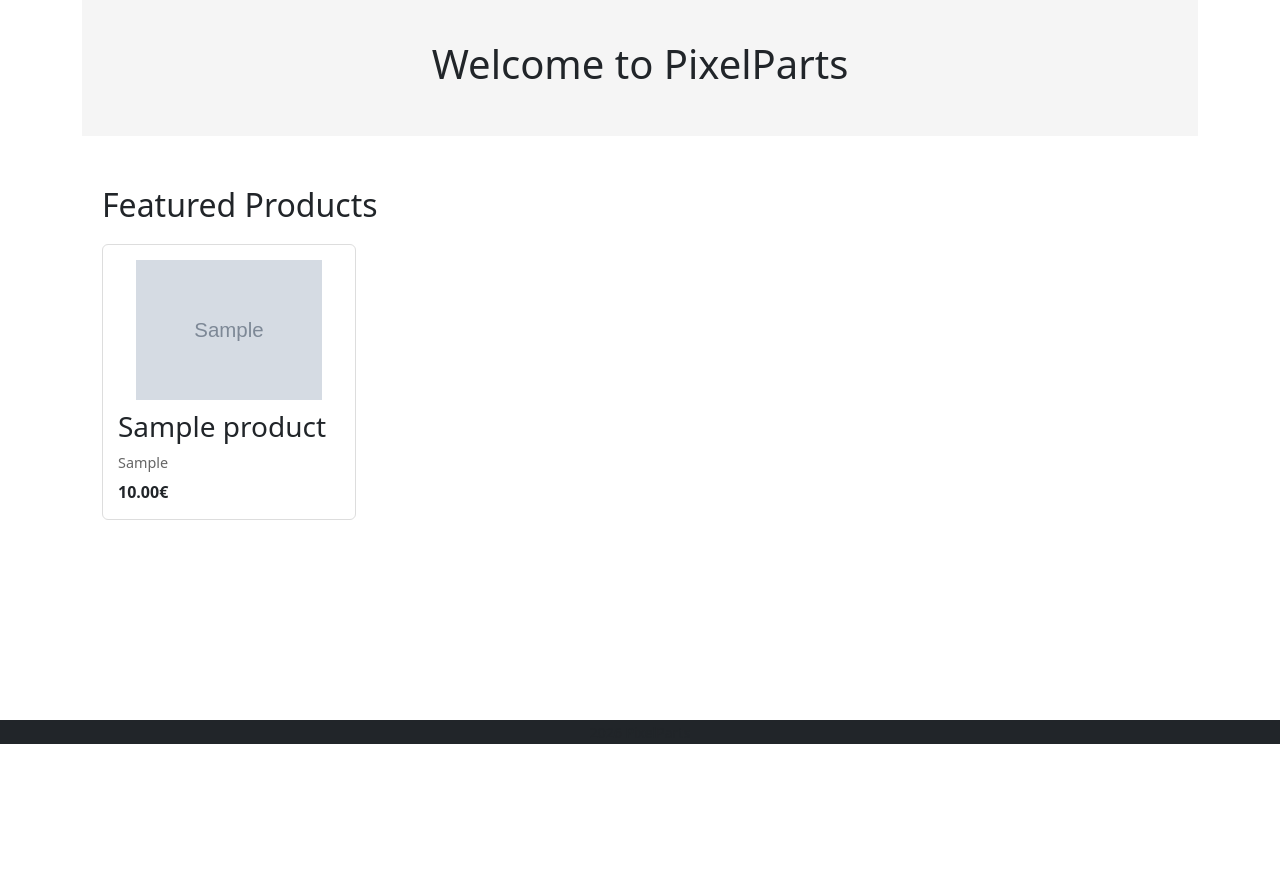
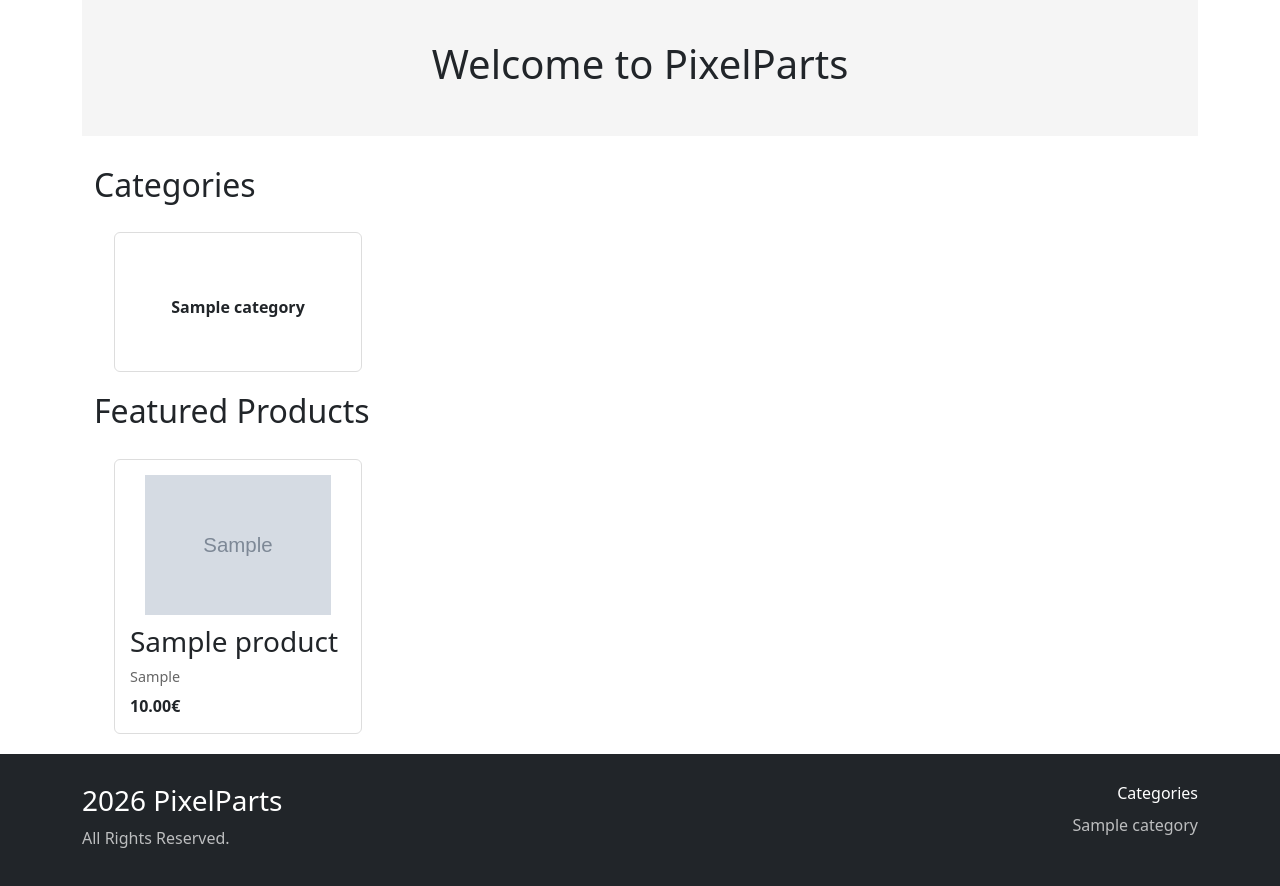
Before and after one commit to alexkotr1/PixelPartsFinalProject, a Django app: page / in a window 1280 px wide. Shown: the part 56-942 px from the top of the page. Before the commit the page ends 800 px from the top, so only its background shows below. Run offline with Django 5.2, Linux system fonts and the light colour scheme; tables that the repository leaves empty hold one stand-in row (values such as "Sample post"); grey boxes marked "Sample" are stand-in pictures.

Commit message:
add bootstrap icon field to categories, implement product detail page and improved footer a bit

```diff
--- a/pixelparts/static/css/footer.css
+++ b/pixelparts/static/css/footer.css
@@ -1,7 +1,54 @@
 .site-footer {
     background-color: #212529;
-    color: rgba(255, 255, 255, 0.5);
-    padding: 15px 0;
+    color: rgba(255, 255, 255, 0.7);
     margin-top: auto;
-    text-align: center;
+    padding: 30px 0 0;
 }
+
+.footer-content {
+    display: flex;
+    justify-content: space-between;
+    flex-wrap: wrap;
+    gap: 30px;
+    padding-bottom: 20px;
+}
+
+.footer-brand,
+.footer-links {
+    flex: 1;
+    min-width: 200px;
+}
+
+.footer-brand h3 {
+    color: #fff;
+    margin-bottom: 8px;
+}
+
+.footer-links {
+    text-align: right;
+}
+
+.footer-links h4 {
+    color: #fff;
+    font-size: 1rem;
+    margin-bottom: 10px;
+}
+
+.footer-links ul {
+    list-style: none;
+    padding: 0;
+    margin: 0;
+}
+
+.footer-links li {
+    margin-bottom: 5px;
+}
+
+.footer-links a {
+    color: rgba(255, 255, 255, 0.7);
+    text-decoration: none;
+}
+
+.footer-links a:hover {
+    color: #fff;
+}
--- a/pixelparts/static/css/main.css
+++ b/pixelparts/static/css/main.css
@@ -2,11 +2,3 @@
     padding: 40px 20px;
     text-align: center;
 }
-
-.product-image {
-    width: 100%;
-    height: 140px;
-    object-fit: contain;
-    margin-bottom: 10px;
-
-}
--- a/pixelparts/static/css/home.css
+++ b/pixelparts/static/css/store/home.css
@@ -5,21 +5,18 @@
     margin-bottom: 30px;
 }
 
-.featured {
+.home-grid h2 {
+    margin-bottom: 20px;
+}
+
+.home-grid {
+    display: grid;
+    grid-template-columns: repeat(auto-fill, minmax(200px, 1fr));
+    gap: 20px;
     padding: 20px;
 }
 
-.featured h2 {
-    margin-bottom: 20px;
-}
-
-.featured-products-grid {
-    display: grid;
-    grid-template-columns: repeat(auto-fill, minmax(200px, 1fr));
-    gap: 20px;
-}
-
-.product-card {
+.home-card {
     display: block;
     padding: 15px;
     border: 1px solid #ddd;
@@ -31,18 +28,44 @@
     min-width: 0;
 }
 
-.product-card:hover {
+.home-card:hover {
     transform: translateY(-2px);
     border-color: #888;
 }
 
-.product-card .brand {
+.home-card .home-card-subtitle {
     color: #666;
     font-size: 0.9em;
     margin: 4px 0;
 }
 
-.product-card .price {
+.home-card .home-card-subtitle-2 {
     font-weight: bold;
     margin: 6px 0 0;
 }
+
+.product-image {
+    width: 100%;
+    height: 140px;
+    object-fit: contain;
+    margin-bottom: 10px;
+
+}
+.category {
+    display: flex;
+    flex-direction: column;
+    align-items: center;
+    justify-content: center;
+    text-align: center;
+    min-height: 140px;
+}
+
+.category i {
+    font-size: 2rem;
+    color: #0d6efd;
+    margin-bottom: 10px;
+}
+
+.category .home-card-subtitle-2 {
+    margin: 0;
+}
--- a/pixelparts/store/models.py
+++ b/pixelparts/store/models.py
@@ -9,6 +9,7 @@ class Category(models.Model):
     name = models.CharField(max_length=200,unique=True)
     verbose_name = 'Category'
     parent = models.ForeignKey('self', on_delete=models.CASCADE, null=True, blank=True)
+    bootstrap_icon_code = models.CharField(max_length=50, blank=True)
 
     class Meta:
         verbose_name_plural = 'Categories'
--- a/pixelparts/store/urls.py
+++ b/pixelparts/store/urls.py
@@ -5,4 +5,5 @@ from django.conf.urls.static import static
 
 urlpatterns = [
     path('', views.home, name='home'),
+    path('product/<int:pk>/', views.product_detail, name='product_detail')
 ] + static(settings.MEDIA_URL, document_root=settings.MEDIA_ROOT)
--- a/pixelparts/store/views.py
+++ b/pixelparts/store/views.py
@@ -1,7 +1,17 @@
-from django.shortcuts import render
-from .models import Product
+from django.shortcuts import render, get_object_or_404
+from .models import Product, Category
 # Create your views here.
+
 
 def home(request):
     featured = Product.objects.all().filter(featured=True)[:4]
-    return render(request, 'store/home.html', {'featured': featured})
+    featured_with_images = []
+    for product in featured:
+        if product.image:
+            featured_with_images.append(product)
+    return render(request, 'store/home.html', {'featured': featured_with_images, 'categories': Category.objects.all()[:8]})
+
+
+def product_detail(request, pk):
+    product = get_object_or_404(Product, pk=pk)
+    return render(request, 'store/product_detail.html', {'product': product})
--- a/pixelparts/templates/partials/footer.html
+++ b/pixelparts/templates/partials/footer.html
@@ -1,5 +1,16 @@
-<footer class="bg-dark mt-auto">
-    <div class="container text-center">
-        <small>2026 PixelParts</small>
+<footer class="site-footer">
+    <div class="container footer-content">
+        <div class="footer-brand">
+            <h3>2026 PixelParts</h3>
+            <p>All Rights Reserved.</p>
+        </div>
+        <div class="footer-links">
+            <h4>Categories</h4>
+            <ul>
+                {% for category in categories %}
+                    <li><a href="#">{{ category }}</a></li>
+                {% endfor %}
+            </ul>
+        </div>
     </div>
 </footer>
--- a/pixelparts/templates/store/home.html
+++ b/pixelparts/templates/store/home.html
@@ -2,25 +2,40 @@
 {% load static %}
 
 {% block extra_css %}
-    <link href="{% static 'css/home.css' %}" rel="stylesheet">
+    <link href="{% static 'css/store/home.css' %}" rel="stylesheet">
 {% endblock %}
 
 {% block content %}
     <section class="hero">
         <h1>Welcome to PixelParts</h1>
     </section>
-    <section class="featured">
+    <section class="container categories">
+        <h2>Categories</h2>
+        <div class="home-grid">
+        {% for category in categories %}
+            <a class="home-card category" href="#">
+                {% if category.bootstrap_icon_code %}
+                    <i class="{{ category.bootstrap_icon_code}}"></i>
+                {% else %}
+                    <i class="bi bi-box-seam"></i>
+                {% endif %}
+                <p class="home-card-subtitle-2">{{ category }}</p>
+            </a>
+        {% endfor %}
+       </div>
+    </section>
+    <section class="container featured">
         <h2>Featured Products</h2>
         {% if featured  %}
-            <div class="featured-products-grid">
+            <div class="home-grid">
                 {% for product in featured %}
-                    <a class="product-card" href="#">
+                    <a class="home-card" href="{% url 'product_detail' product.pk %}">
                         {% if product.image %}
                             <img class="product-image" src="{{ product.image.url }}" alt="{{ product.name }}">
                         {% endif %}
                         <h3>{{ product.name }}</h3>
-                        <p class="brand">{{ product.brand }}</p>
-                        <p class="price">{{ product.price }}€</p>
+                        <p class="home-card-subtitle">{{ product.brand }}</p>
+                        <p class="home-card-subtitle-2">{{ product.price }}€</p>
                     </a>
                 {% endfor %}
             </div>
```
Also changed, not shown: pixelparts/static/css/store/product_detail.css (added, +54 -0 lines), pixelparts/templates/store/product_detail.html (added, +24 -0 lines), pixelparts/store/migrations/0007_category_bootstrap_icon_code.py (added), pixelparts/store/migrations/0008_alter_category_bootstrap_icon_code.py (added).
